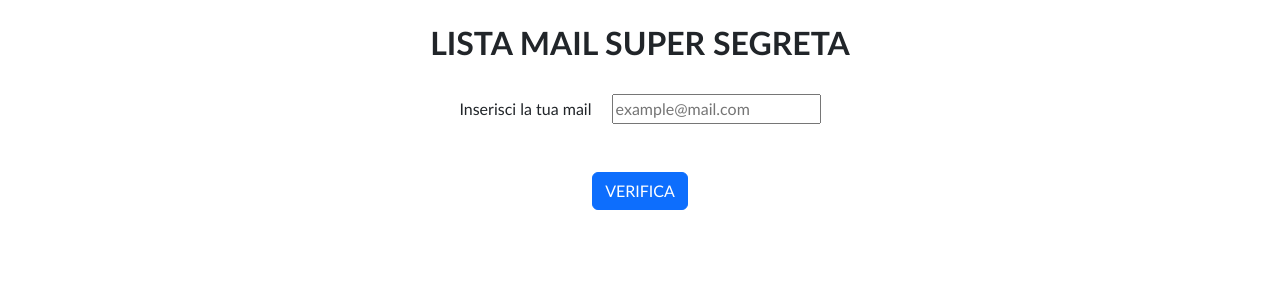
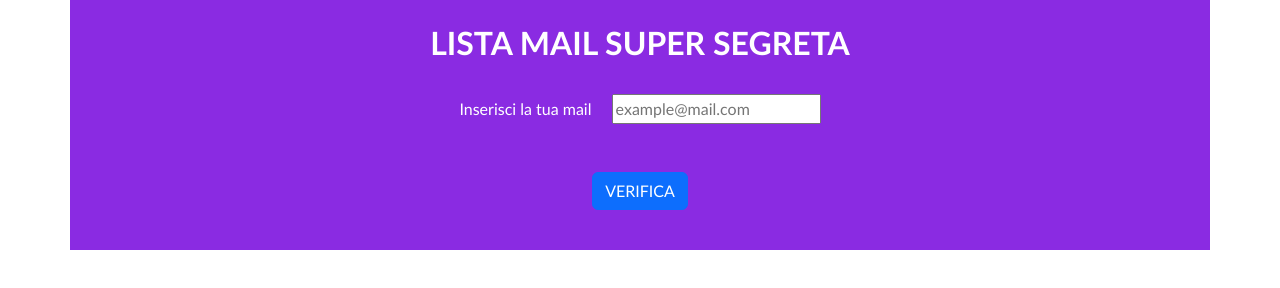
Before and after one commit to carmelopalumbo/js-mail-dadi, a plain HTML site: page index.html in a window 1280 px wide. Drawn offline with nearby package versions, Linux system fonts and the light colour scheme.

```diff
--- a/css/style.css
+++ b/css/style.css
@@ -3,3 +3,8 @@
 body{
     font-family: 'Trebuchet MS', 'Lucida Sans Unicode', 'Lucida Grande', 'Lucida Sans', Arial, sans-serif;
 }
+
+.es1{
+    background-color: blueviolet;
+    margin-bottom: 50px;
+}
--- a/index.html
+++ b/index.html
@@ -11,26 +11,19 @@
 <body>
 
     <!-- mail -->
-    <div class="container">
+    <div class="container es1">
         <div class="row text-center">
-            <div class="col-12">
+            <div class="col-12 text-white">
                 <h2 class="fw-bold py-4">LISTA MAIL SUPER SEGRETA</h2>
                 <label for="mymail" class="pe-3">Inserisci la tua mail</label>
                 <input type="text" id="mymail" value="" placeholder="example@mail.com">
             </div>
-            <div class="col-12 pt-5">
+            <div class="col-12 pt-5 text-white">
                 <button type="button" class="btn btn-primary" id="verifica">VERIFICA</button>
                 <p class="pt-4" id="accesso"></p>
             </div>
         </div>
     </div>
-
-
-
-
-
-
-    <!-- dadi -->
     <script src="js/script.js"></script>
 </body>
 </html>
```
